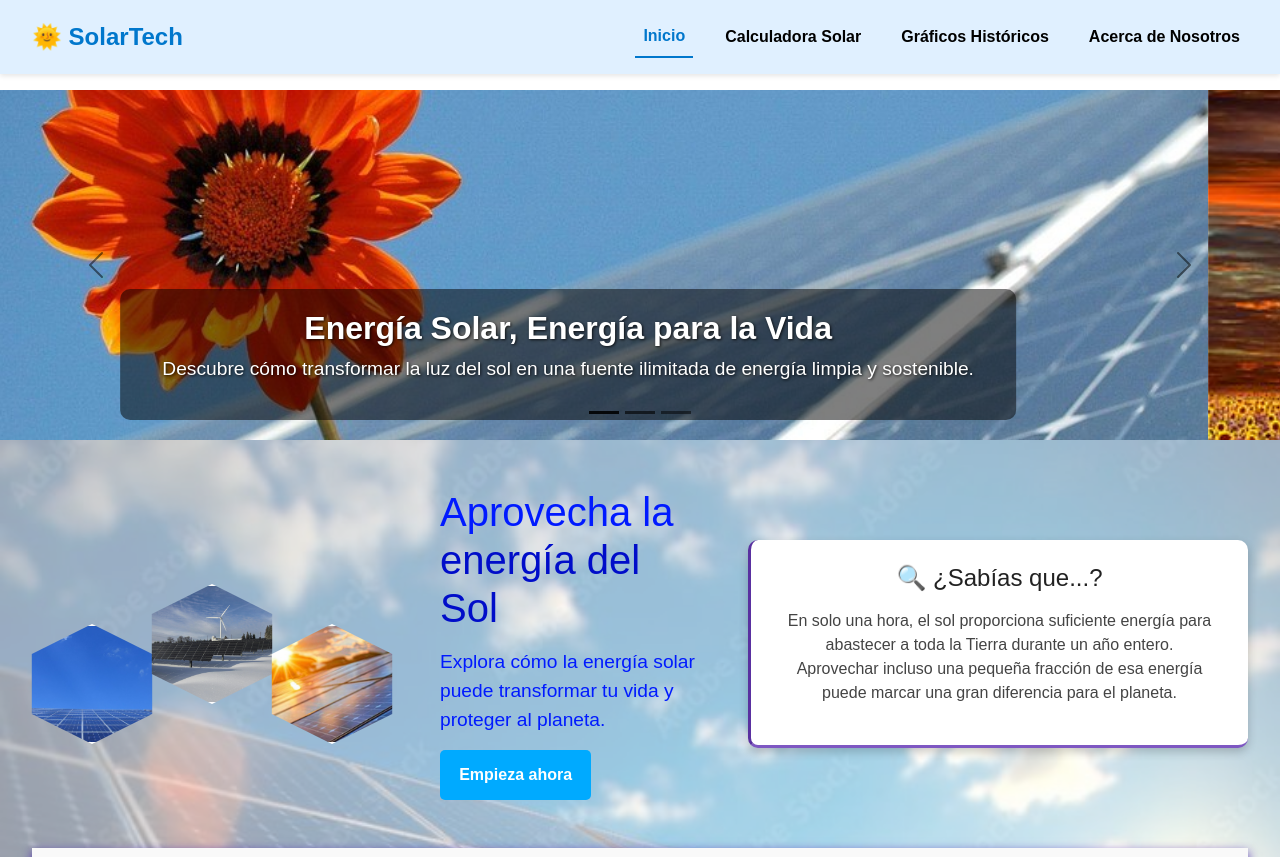
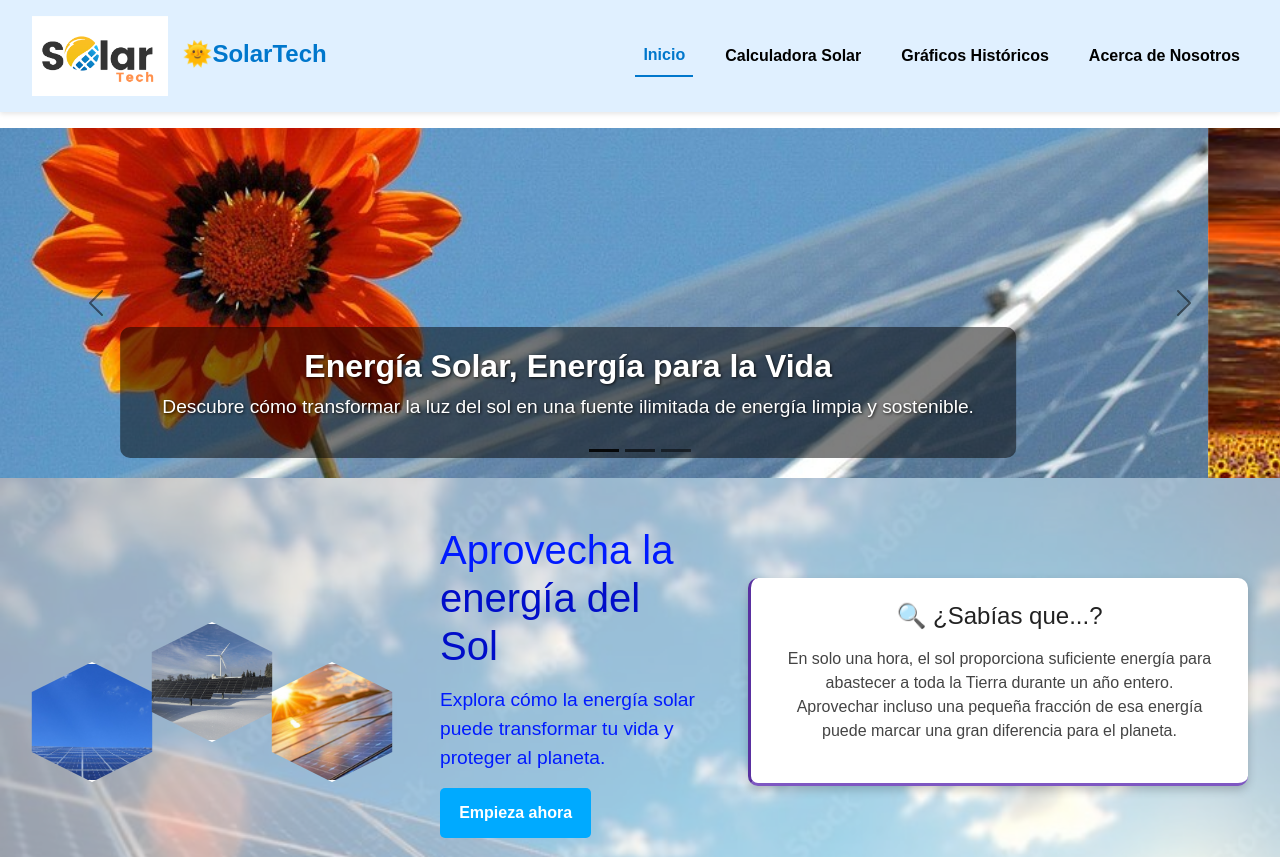
Before and after one commit to MariGiraldo/SolarTech, a plain HTML site: page Paginas/index.html in a window 1280 px wide. Shown: the top 857 px of the page. Drawn offline with nearby package versions, Linux system fonts and the light colour scheme.

Commit message:
actualizaciones

```diff
--- a/CSS/general.css
+++ b/CSS/general.css
@@ -72,6 +72,12 @@ footer {
   font-size: 1.8rem;
   cursor: pointer;
 }
+.logo img {
+  height: 80px;
+  margin-right: 0.5rem;
+  vertical-align: middle;
+}
+
 
 /* Ajuste para pantallas pequeñas */
 @media (max-width: 768px) {
--- a/Paginas/index.html
+++ b/Paginas/index.html
@@ -13,7 +13,8 @@
 <body>
 
   <header>
-    <div class="logo">🌞 <strong>SolarTech</strong></div>
+    <div class="logo"> <img src="../IMG/logo.png">
+    <strong>🌞SolarTech</strong></div>
      <input type="checkbox" id="menu-toggle">
      <label for="menu-toggle" class="menu-icon">&#9776;</label>
     <nav>
```
Also changed, not shown: Paginas/acerca.html (+2 -1 lines), Paginas/calculadora.html (+2 -1 lines), Paginas/graficos.html (+2 -1 lines), IMG/logo.png (added), 1 other file.
